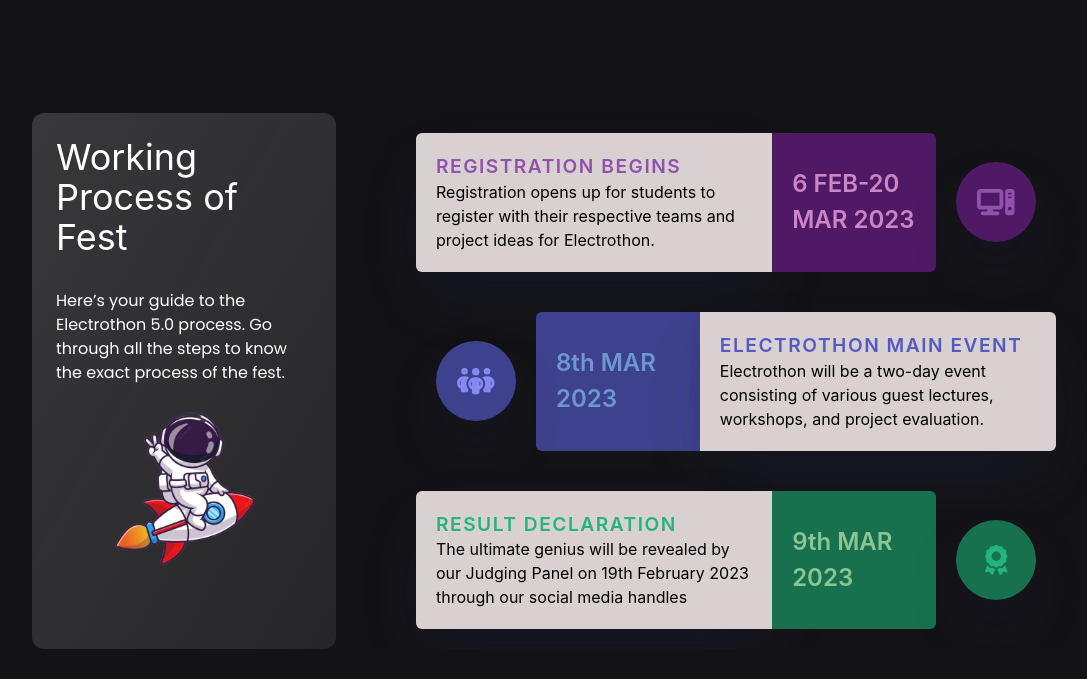
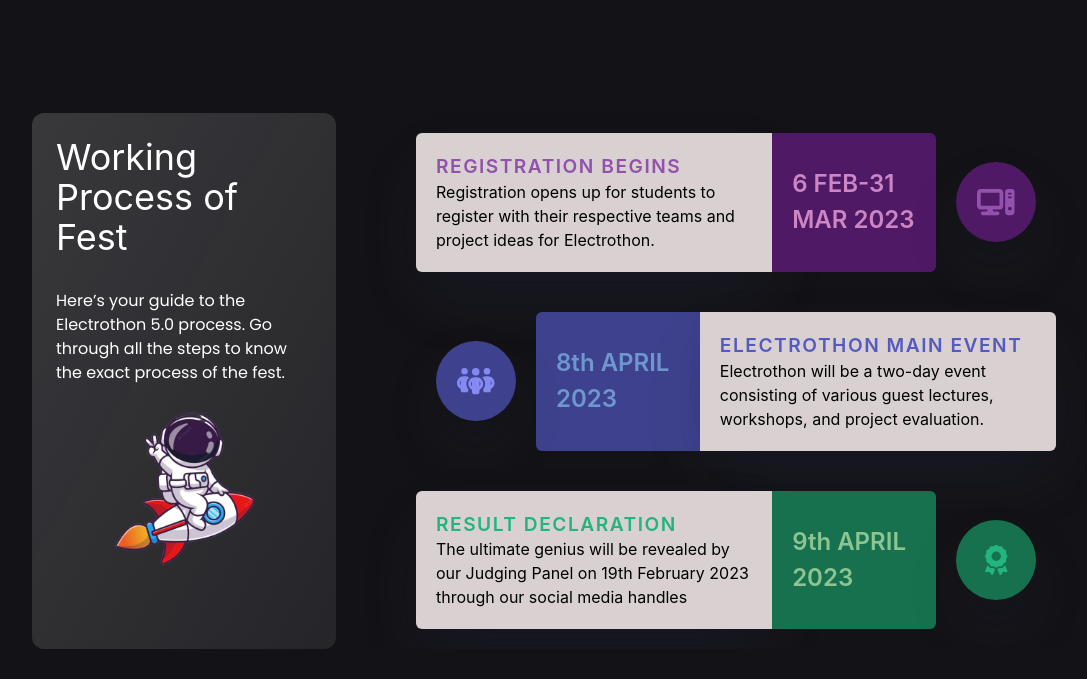
Before and after one commit to spec-nith/Electrothon, a React (Create React App) app: page / in a window 1280 px wide. Shown: the part 1984-2663 px from the top of the page, without its empty margins (96-1183 px from the left). Built offline with nearby package versions, Linux system fonts and the light colour scheme; a web font is replaced by a local one.

Commit message:
Timeline dates changed

```diff
--- a/src/components/Timeline_new/Timeline_new.jsx
+++ b/src/components/Timeline_new/Timeline_new.jsx
@@ -57,7 +57,7 @@ const Timeline = () => {
                 icon={faComputer}
               />
             </div>
-            <div class="timeline__event__date ">6 FEB-20 MAR 2023</div>
+            <div class="timeline__event__date ">6 FEB-31 MAR 2023</div>
             <div class="timeline__event__content ">
               <div class="timeline__event__title">Registration Begins</div>
               <div class="timeline__event__description">
@@ -77,7 +77,7 @@ const Timeline = () => {
             <div class="timeline__event__icon">
               <FontAwesomeIcon className="text-3xl" icon={faPeopleGroup} />
             </div>
-            <div class="timeline__event__date">8th MAR 2023</div>
+            <div class="timeline__event__date">8th APRIL 2023</div>
             <div class="timeline__event__content">
               <div class="timeline__event__title">Electrothon Main Event</div>
               <div class="timeline__event__description">
@@ -97,7 +97,7 @@ const Timeline = () => {
             <div class="timeline__event__icon">
               <FontAwesomeIcon className="text-3xl" icon={faAward} />
             </div>
-            <div class="timeline__event__date">9th MAR 2023</div>
+            <div class="timeline__event__date">9th APRIL 2023</div>
             <div class="timeline__event__content">
               <div class="timeline__event__title">Result Declaration</div>
               <div class="timeline__event__description">
```
